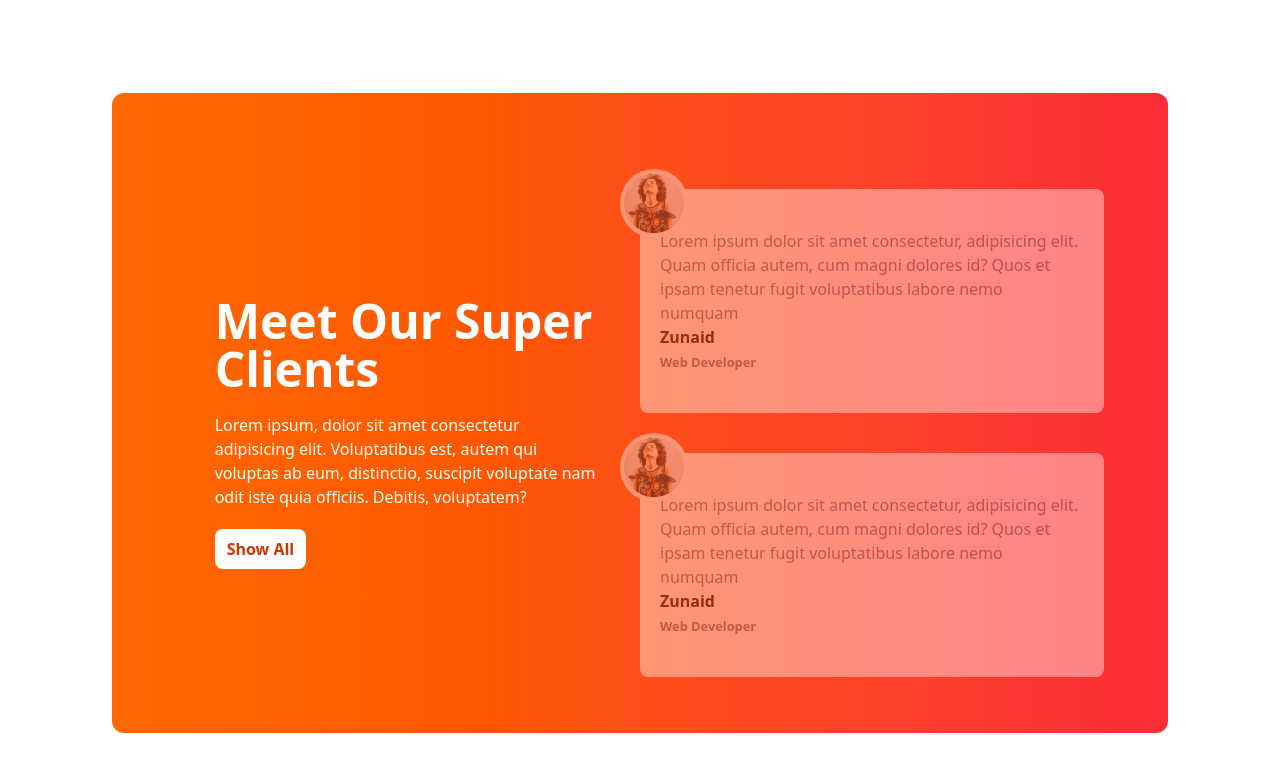
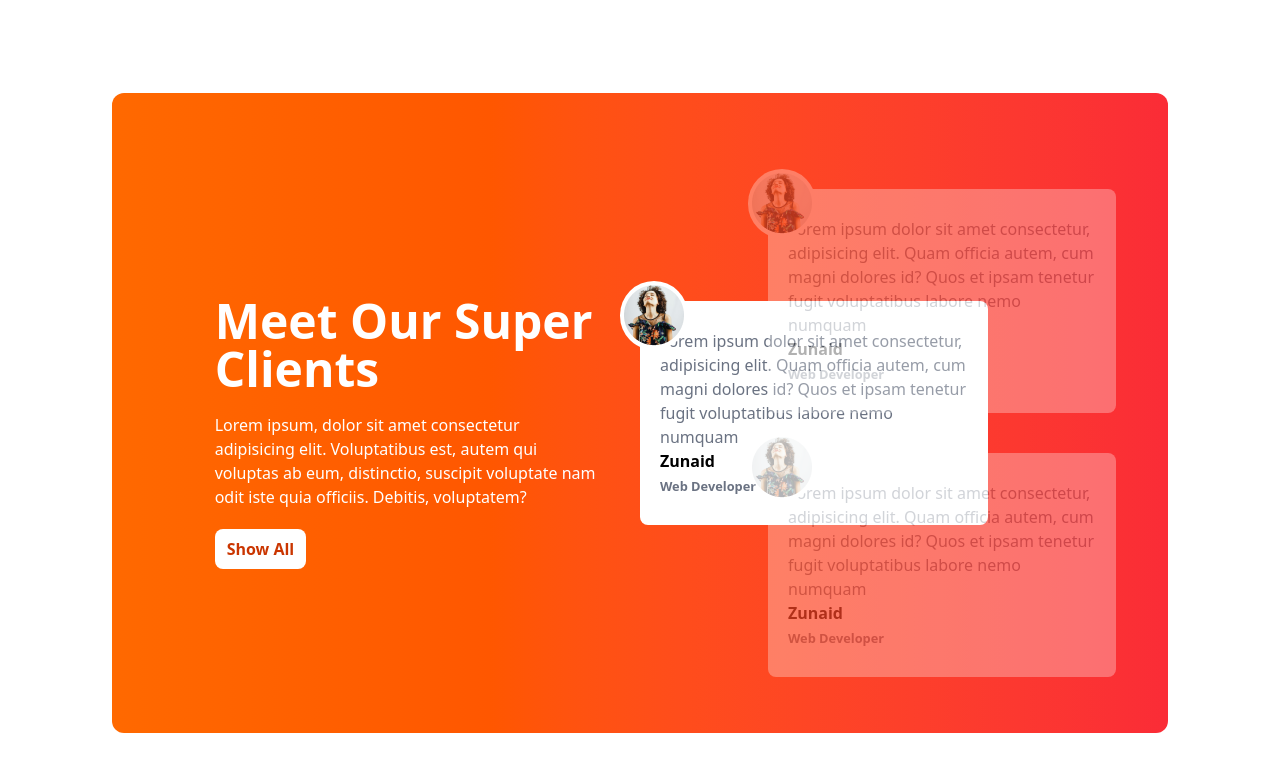
Before and after one commit to zunaid1/tea-house-repo, a plain HTML site: page index.html in a window 1280 px wide. Shown: the part 1689-2460 px from the top of the page. Drawn offline with nearby package versions, Linux system fonts and the light colour scheme.

Commit message:
completed upto SUPER CLIENTS

```diff
--- a/index.html
+++ b/index.html
@@ -201,9 +201,29 @@
 			<!-- Reviews right part -->
 			<div class="relative py-24">
 
+				<!-- Middle card -->
+				<div class="absolute Z-10 top-44 md:top-52">
+
+					<div class="h-56 w-full md:w-3/4 bg-white text-black rounded-lg flex items-center px-5">
+						<div class="absolute -top-5 -left-5 bg-white rounded-full">
+							<img class="p-1" src="./images/client.png" alt="client-image">
+						</div>
+						<div class="overflow-auto">
+							<p class="text-gray-500">Lorem ipsum dolor sit amet consectetur, adipisicing elit. Quam officia
+								autem, cum magni dolores id? Quos et ipsam tenetur fugit voluptatibus labore nemo numquam</p>
+
+							<h1 class="font-bold text-black">Zunaid</h1>
+							<small class="font-bold text-gray-500">Web Developer</small>
+
+						</div>
+
+					</div>
+				</div>
+
 
 				<!-- top card -->
-				<div class="relative h-56 w-full md:3/4 bg-white text-black rounded-lg flex items-center px-5 opacity-40">
+				<div
+					class="relative left-8 md:left-32 h-56 w-full md:w-3/4 bg-white text-black rounded-lg flex items-center px-5 opacity-30 z-1">
 					<div class="absolute -top-5 -left-5 bg-white rounded-full">
 						<img class="p-1" src="./images/client.png" alt="client-image">
 					</div>
@@ -219,7 +239,8 @@
 				</div>
 
 				<!-- Bottom card -->
-				<div class="relative top-10 h-56 w-full md:3/4 bg-white text-black rounded-lg flex items-center px-5 opacity-40">
+				<div
+					class="relative left-8 md:left-32 top-10 h-56 w-full md:w-3/4 bg-white text-black rounded-lg flex items-center px-5 opacity-30">
 					<div class="absolute -top-5 -left-5 bg-white rounded-full">
 						<img class="p-1" src="./images/client.png" alt="client-image">
 					</div>
```
